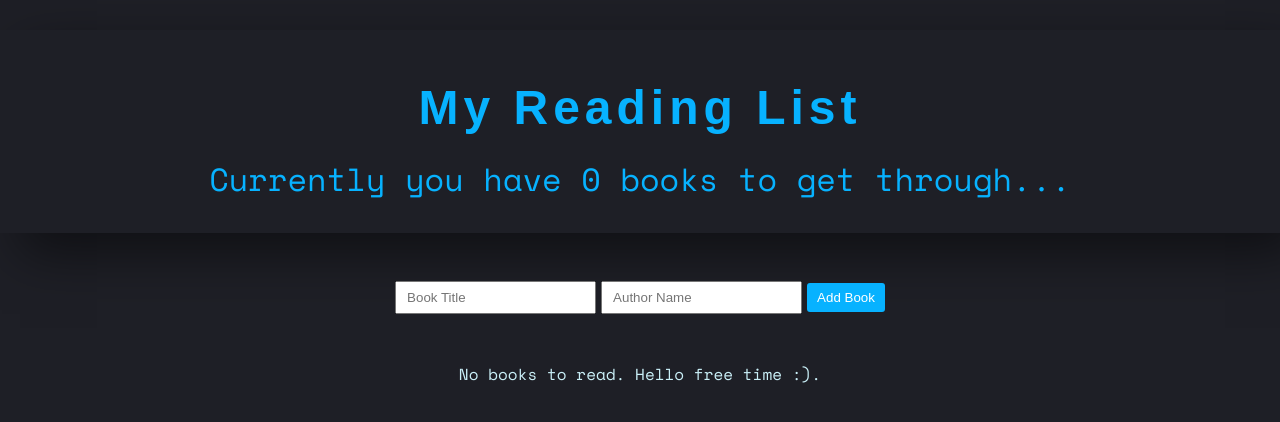
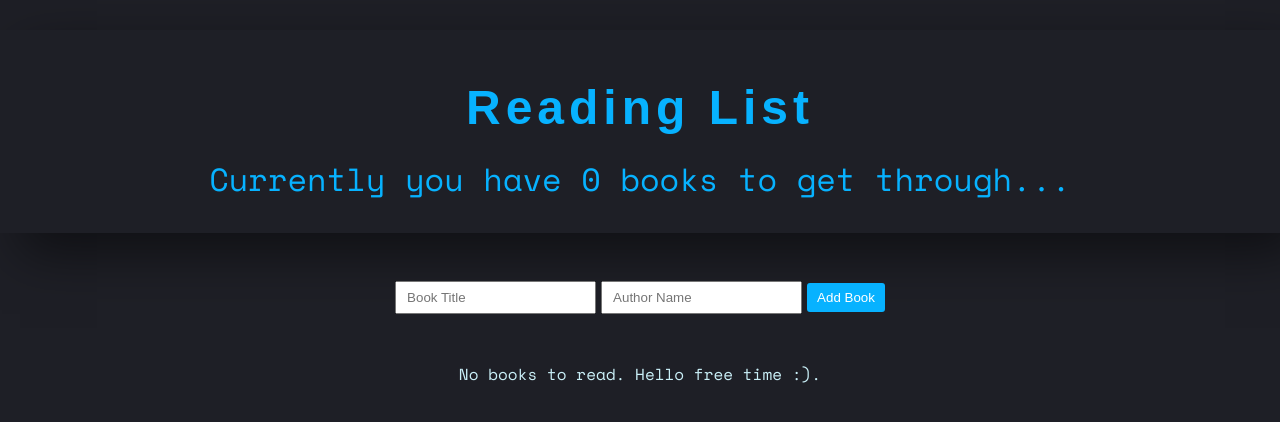
Before and after one commit to saramazal/react-context-example, a React (Create React App) app: page / in a window 1280 px wide. Shown: the top 422 px of the page. Built offline with nearby package versions, Linux system fonts and the light colour scheme.

Commit message:
reading list

```diff
--- a/src/components/Navbar.js
+++ b/src/components/Navbar.js
@@ -5,7 +5,7 @@ const Navbar = () => {
   const { books } = useContext(BookContext);
   return (
     <header className="navbar">
-      <h1>My Reading List</h1>
+      <h1>Reading List</h1>
       <h2>Currently you have {books.length} books to get through...</h2>
     </header>
   );
```
